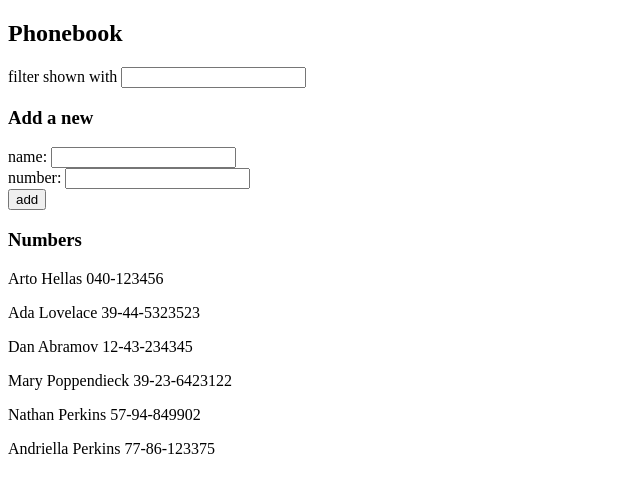
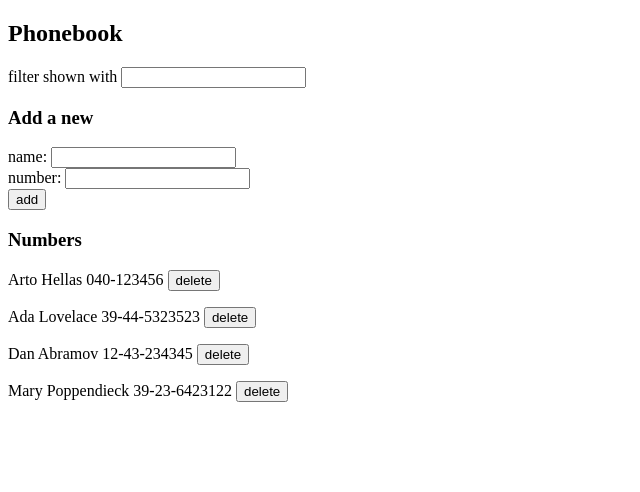
Before and after one commit to nathan-perkins/fso-phonebook, a React (Vite) app: page / in a window 1280 px wide. Shown: the top 492 px of the page, without its empty margins (0-640 px from the left). Built offline with nearby package versions, Linux system fonts and the light colour scheme; data requests are answered from the project's data file.

Commit message:
complete exercise 2.14

```diff
--- a/db.json
+++ b/db.json
@@ -19,16 +19,6 @@
       "name": "Mary Poppendieck",
       "number": "39-23-6423122",
       "id": "4"
-    },
-    {
-      "id": "5",
-      "name": "Nathan Perkins",
-      "number": "57-94-849902"
-    },
-    {
-      "id": "6",
-      "name": "Andriella Perkins",
-      "number": "77-86-123375"
     }
   ]
 }
--- a/src/App.jsx
+++ b/src/App.jsx
@@ -43,6 +43,14 @@ const App = () => {
     setNewNumber('')
   }
 
+  const removePerson = (event) => {
+    personService
+      .remove(event.target.id)
+      .then(() => {
+        setPersons(persons)
+      })
+  }
+
   const handleNameChange = (event) => {
     setNewName(event.target.value)
   }
@@ -73,7 +81,7 @@ const App = () => {
 
       <h3>Numbers</h3>
 
-      <Persons personsToShow={personsToShow} />
+      <Persons personsToShow={personsToShow} onClick={removePerson} />
     </div>
   )
 }
--- a/src/components/Person.jsx
+++ b/src/components/Person.jsx
@@ -1,5 +1,7 @@
-const Person = ({ person }) => {
-    return <p>{person.name} {person.number}</p>
+const Person = ({ person, onClick }) => {
+    return (
+        <p>{person.name} {person.number} <button id={person.id} onClick={onClick}>delete</button></p>
+    )
 }
 
 export default Person
--- a/src/components/Persons.jsx
+++ b/src/components/Persons.jsx
@@ -1,5 +1,5 @@
 import Person from './Person'
 
-const Persons = ({ personsToShow }) => <div>{personsToShow.map((person) => <Person key={person.name} person={person} />)}</div>
+const Persons = ({ personsToShow, onClick }) => <div>{personsToShow.map((person) => <Person key={person.name} person={person} onClick={onClick} />)}</div>
 
 export default Persons
--- a/src/services/persons.js
+++ b/src/services/persons.js
@@ -9,4 +9,8 @@ const create = newPerson => {
     return axios.post(baseUrl, newPerson)
 }
 
-export default { getAll, create }
+const remove = (id) => {
+    return axios.delete(`${baseUrl}/${id}`)
+}
+
+export default { getAll, create, remove }
```
